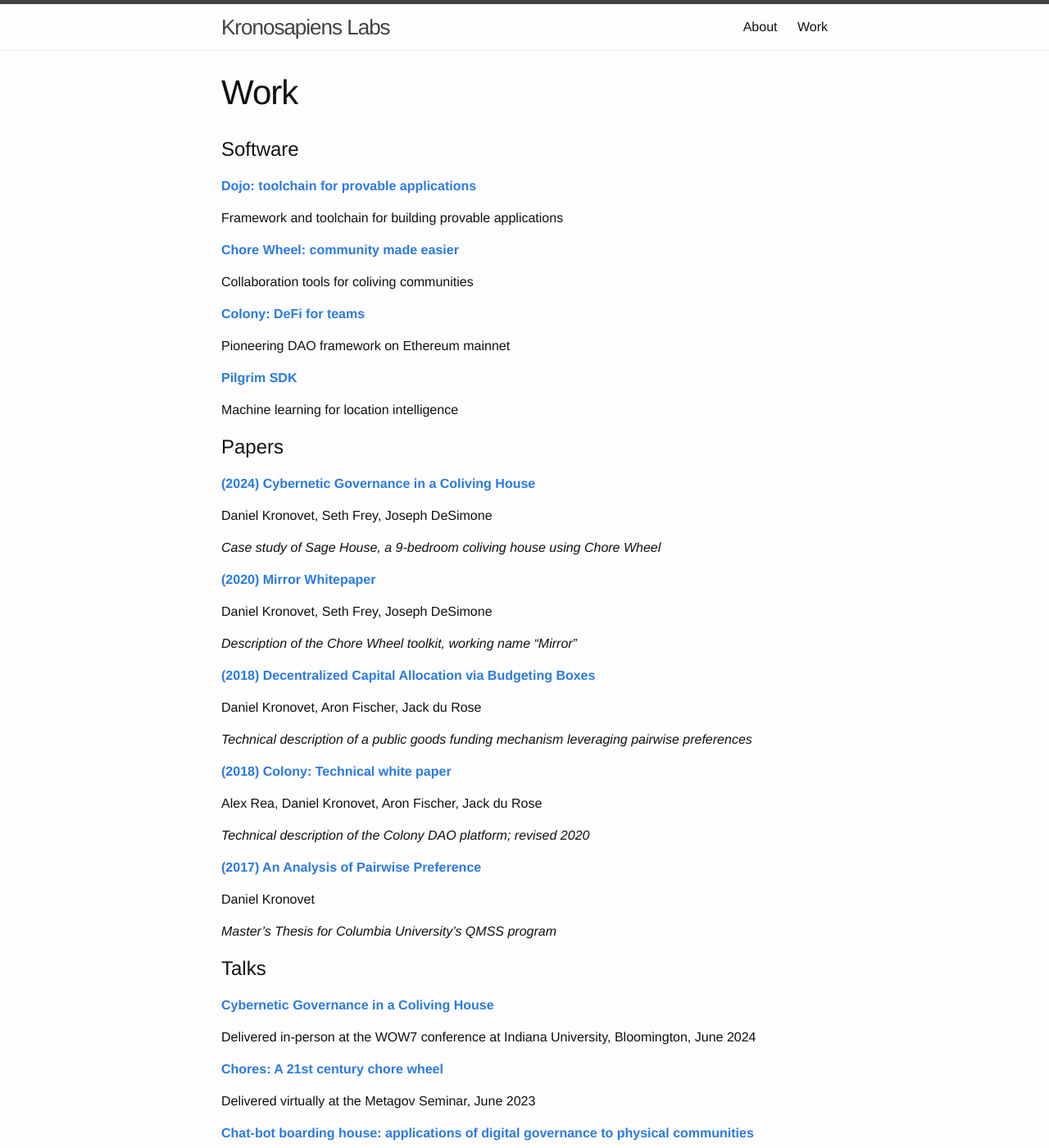
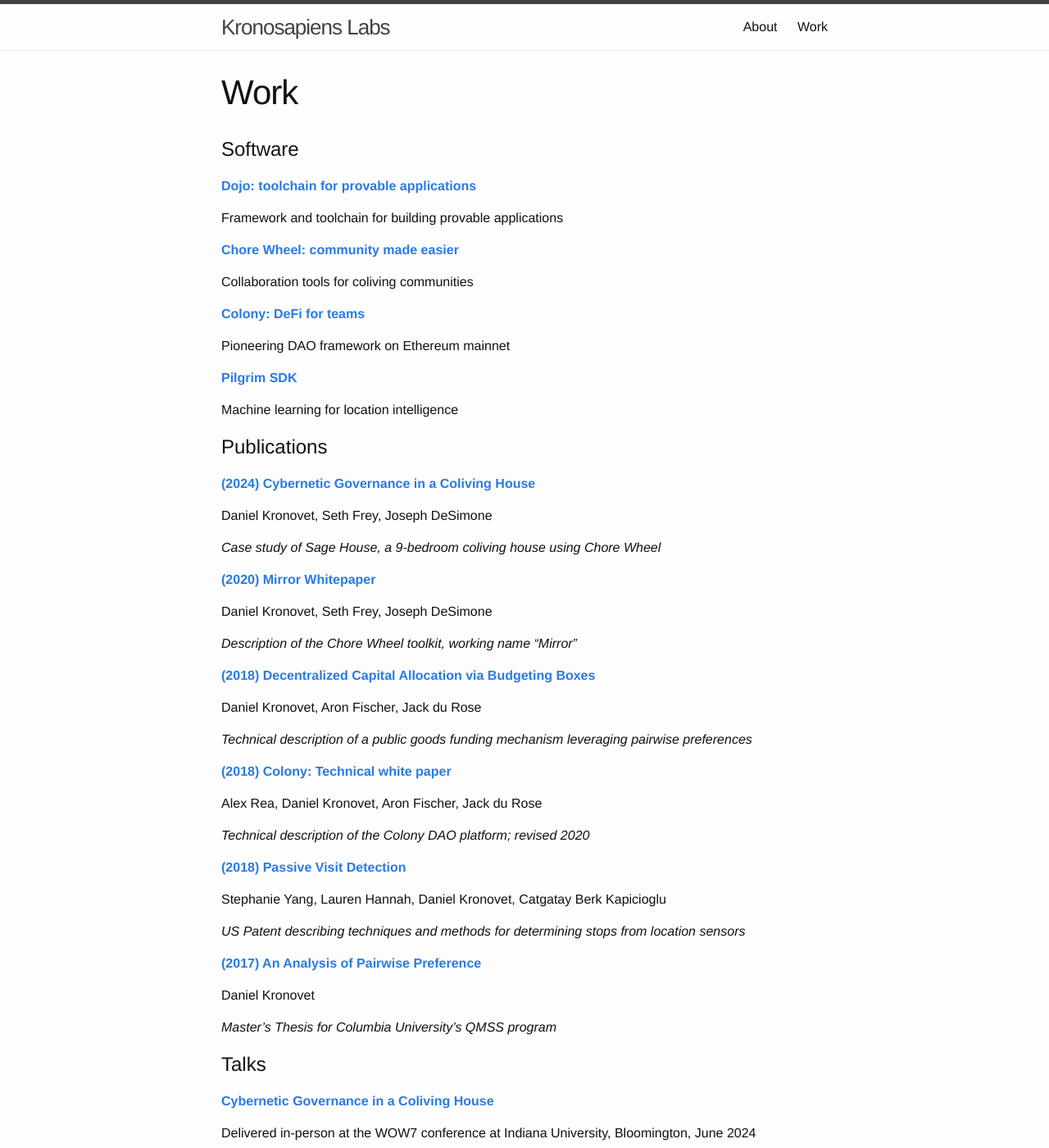
Before and after one commit to kronosapiens/kronosapiens.github.io, a Jekyll site: the page built from work/index.md, in a window 1280 px wide and 1400 px high. Shown: the whole window at 82% size. Built offline with Jekyll 4.4.1, drawn with Linux system fonts in a browser that asks for light colours.

Commit message:
feat: add visit detection patent to work page

```diff
--- a/work/index.md
+++ b/work/index.md
@@ -22,7 +22,7 @@
 
 Machine learning for location intelligence
 
-# Papers
+# Publications
 
 [**(2024) Cybernetic Governance in a Coliving House**]({{site.baseurl}}/work/papers/coliving.pdf)
 
@@ -47,6 +47,12 @@
 Alex Rea, Daniel Kronovet, Aron Fischer, Jack du Rose
 
 *Technical description of the Colony DAO platform; revised 2020*
+
+[**(2018) Passive Visit Detection**](https://patents.google.com/patent/US11017325B2/en)
+
+Stephanie Yang, Lauren Hannah, Daniel Kronovet, Catgatay Berk Kapicioglu
+
+*US Patent describing techniques and methods for determining stops from location sensors*
 
 [**(2017) An Analysis of Pairwise Preference**]({{site.baseurl}}/work/papers/thesis.pdf)
 
```
